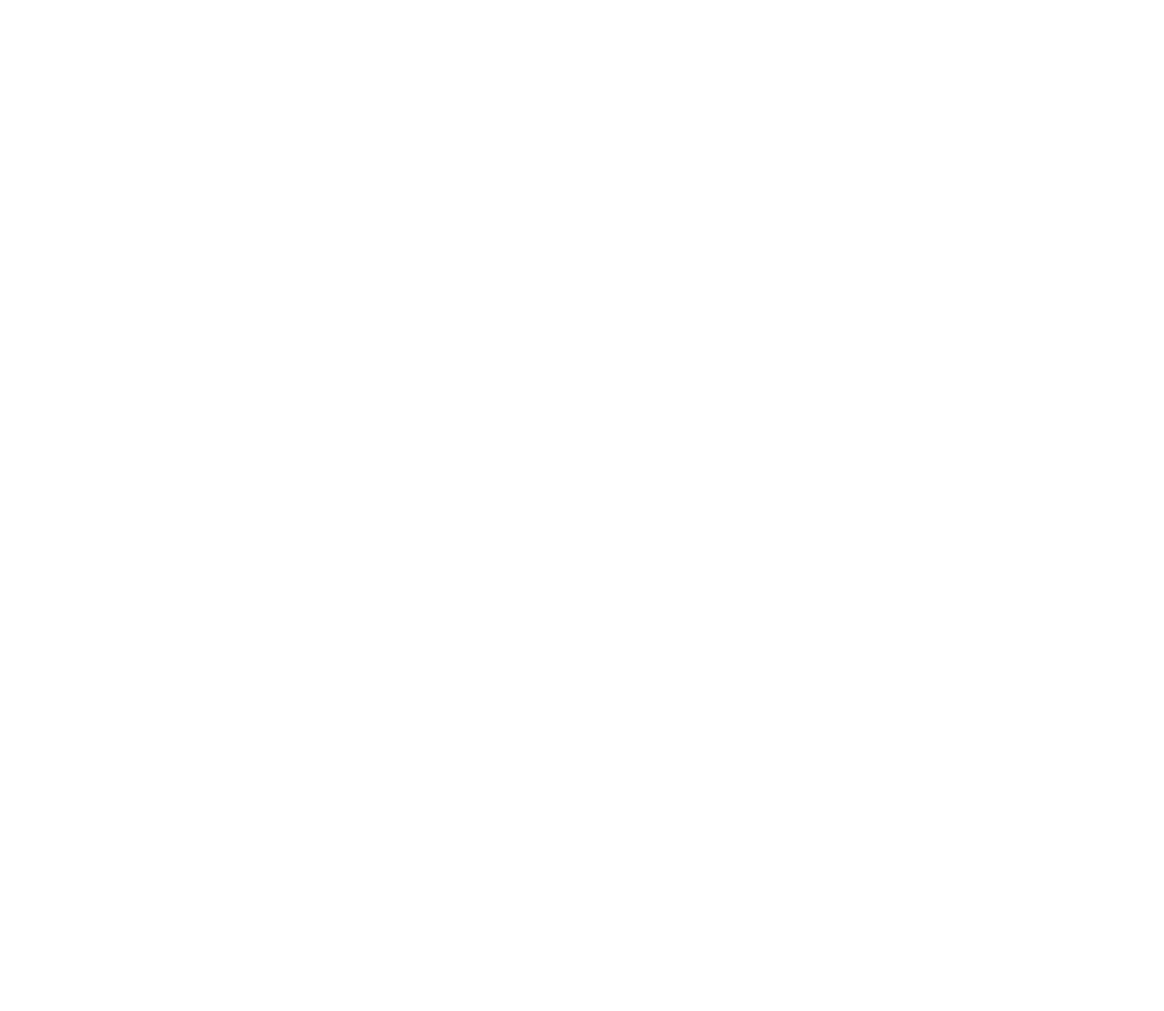
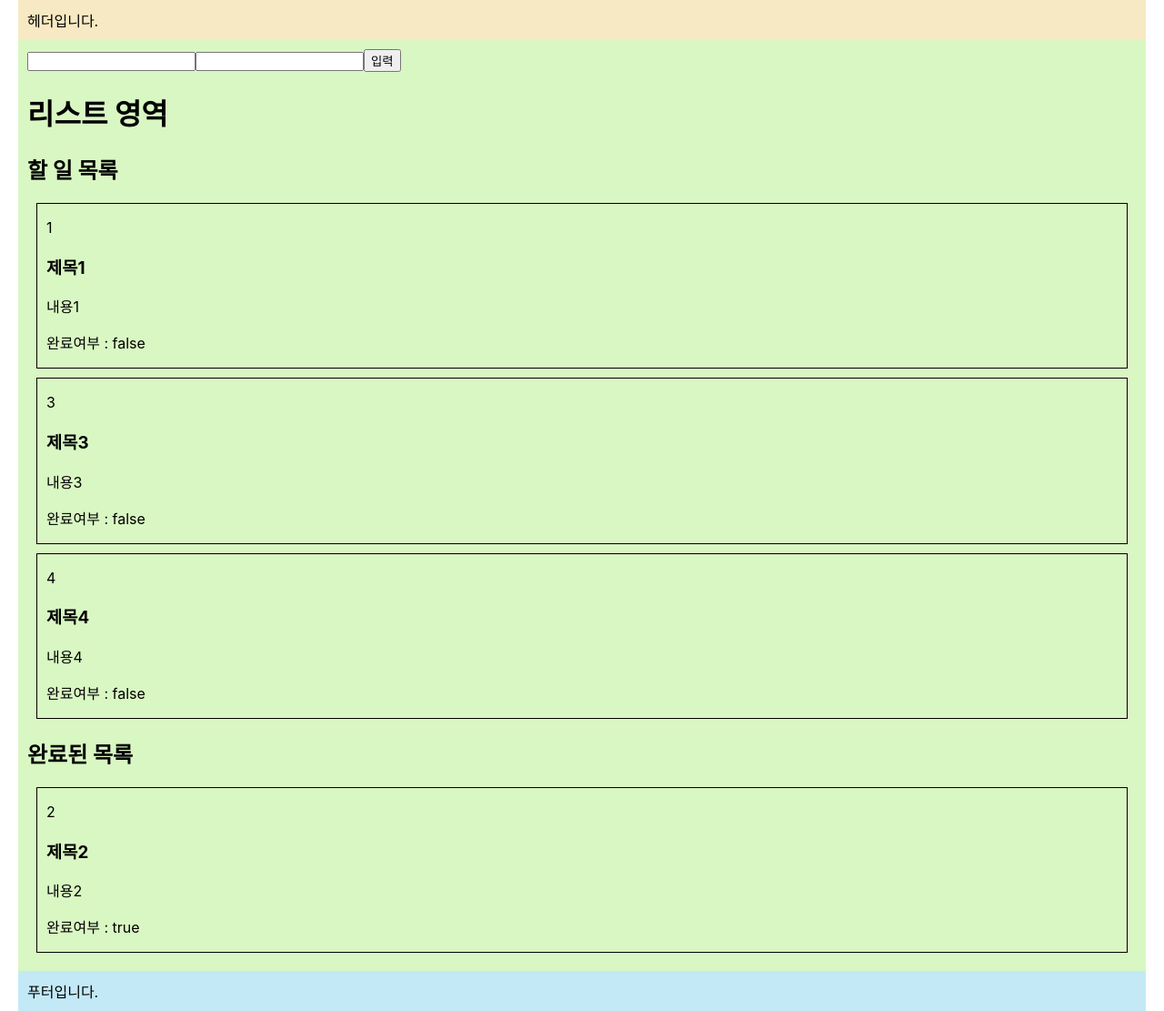
Before and after one commit to gggimmmin/second-todo-list, a React (Create React App) app: page / in a window 1280 px wide. Shown: the whole page at 91% size. Before the commit the page ends 800 px from the top, so only its background shows below. Built offline with nearby package versions, Linux system fonts and the light colour scheme.

Commit message:
feat: todolist 상태에 따른 분기 구현

```diff
--- a/src/App.jsx
+++ b/src/App.jsx
@@ -1,7 +1,116 @@
-import React from "react";
+import React, { useState } from "react";
 
 function App() {
-  return <></>;
+  const [todos, setTodos] = useState([
+    {
+      id: 1,
+      title: "제목1",
+      content: "내용1",
+      isDone: false,
+    },
+    {
+      id: 2,
+      title: "제목2",
+      content: "내용2",
+      isDone: true,
+    },
+    {
+      id: 3,
+      title: "제목3",
+      content: "내용3",
+      isDone: false,
+    },
+    {
+      id: 4,
+      title: "제목4",
+      content: "내용4",
+      isDone: false,
+    },
+  ]);
+
+  const todoList = todos.filter((todo) => {
+    return todo.isDone === false;
+  });
+  const doneList = todos.filter((todo) => {
+    return todo.isDone === true;
+  });
+
+  return (
+    <div>
+      <header
+        style={{
+          backgroundColor: "#f7e9c3",
+          padding: "10px",
+        }}
+      >
+        헤더입니다.
+      </header>
+      <main
+        style={{
+          backgroundColor: "#d9f7c3",
+          padding: "10px",
+        }}
+      >
+        <div>
+          <input />
+          <input />
+          <button>입력</button>
+        </div>
+        <div>
+          <h1>리스트 영역</h1>
+
+          <div>
+            <h2>할 일 목록</h2>
+            {todoList.map((todo) => {
+              return (
+                <div
+                  key={todo.id}
+                  style={{
+                    border: "1px solid black",
+                    margin: "10px",
+                    paddingLeft: "10px",
+                  }}
+                >
+                  <p>{todo.id}</p>
+                  <h3>{todo.title}</h3>
+                  <p>{todo.content}</p>
+                  <p>완료여부 : {todo.isDone.toString()}</p>
+                </div>
+              );
+            })}
+          </div>
+          <div>
+            <h2>완료된 목록</h2>
+            {doneList.map((todo) => {
+              return (
+                <div
+                  key={todo.id}
+                  style={{
+                    border: "1px solid black",
+                    margin: "10px",
+                    paddingLeft: "10px",
+                  }}
+                >
+                  <p>{todo.id}</p>
+                  <h3>{todo.title}</h3>
+                  <p>{todo.content}</p>
+                  <p>완료여부 : {todo.isDone.toString()}</p>
+                </div>
+              );
+            })}
+          </div>
+        </div>
+      </main>
+      <footer
+        style={{
+          backgroundColor: "#c3e9f7",
+          padding: "10px",
+        }}
+      >
+        푸터입니다.
+      </footer>
+    </div>
+  );
 }
 
 export default App;
```
